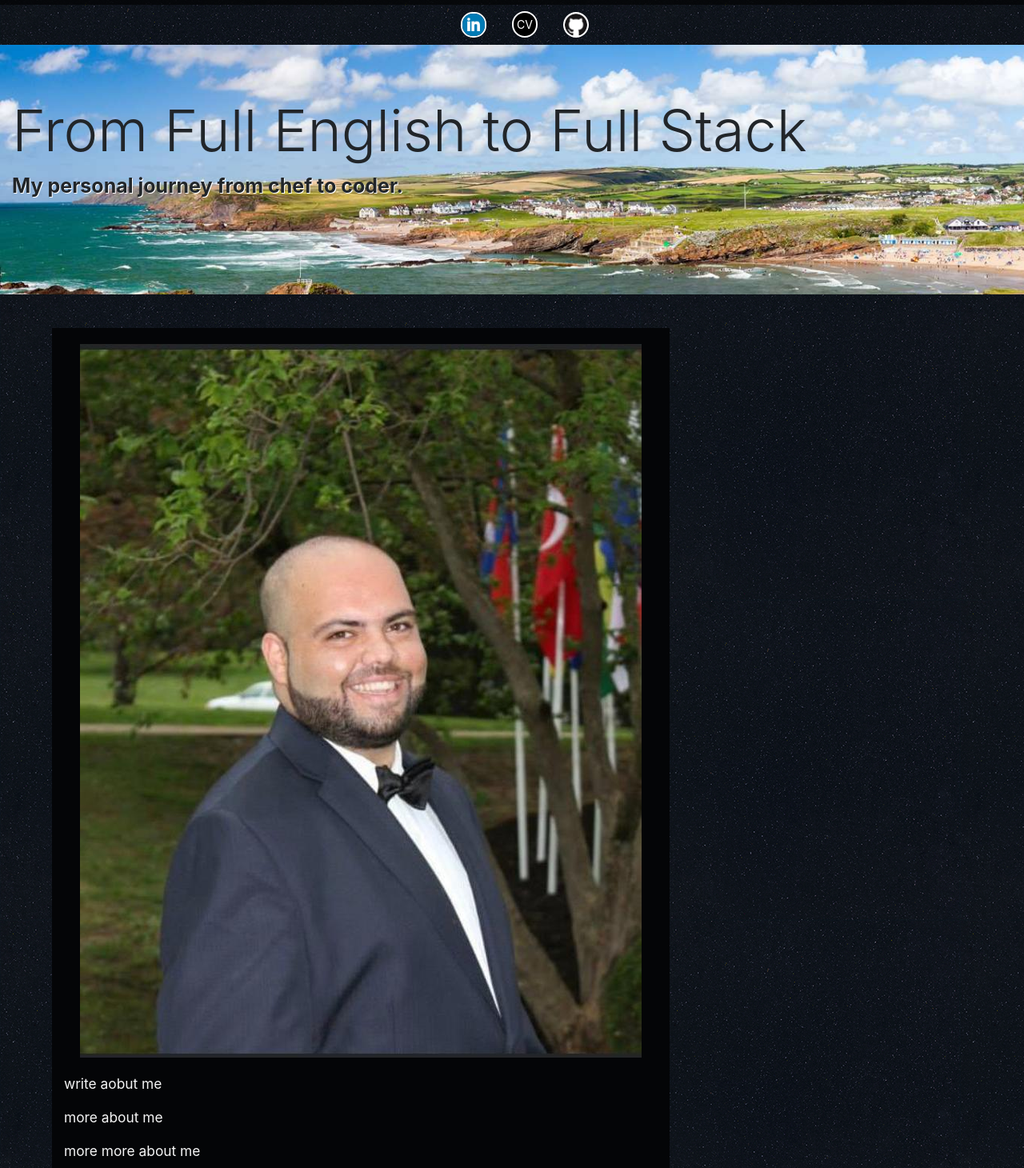
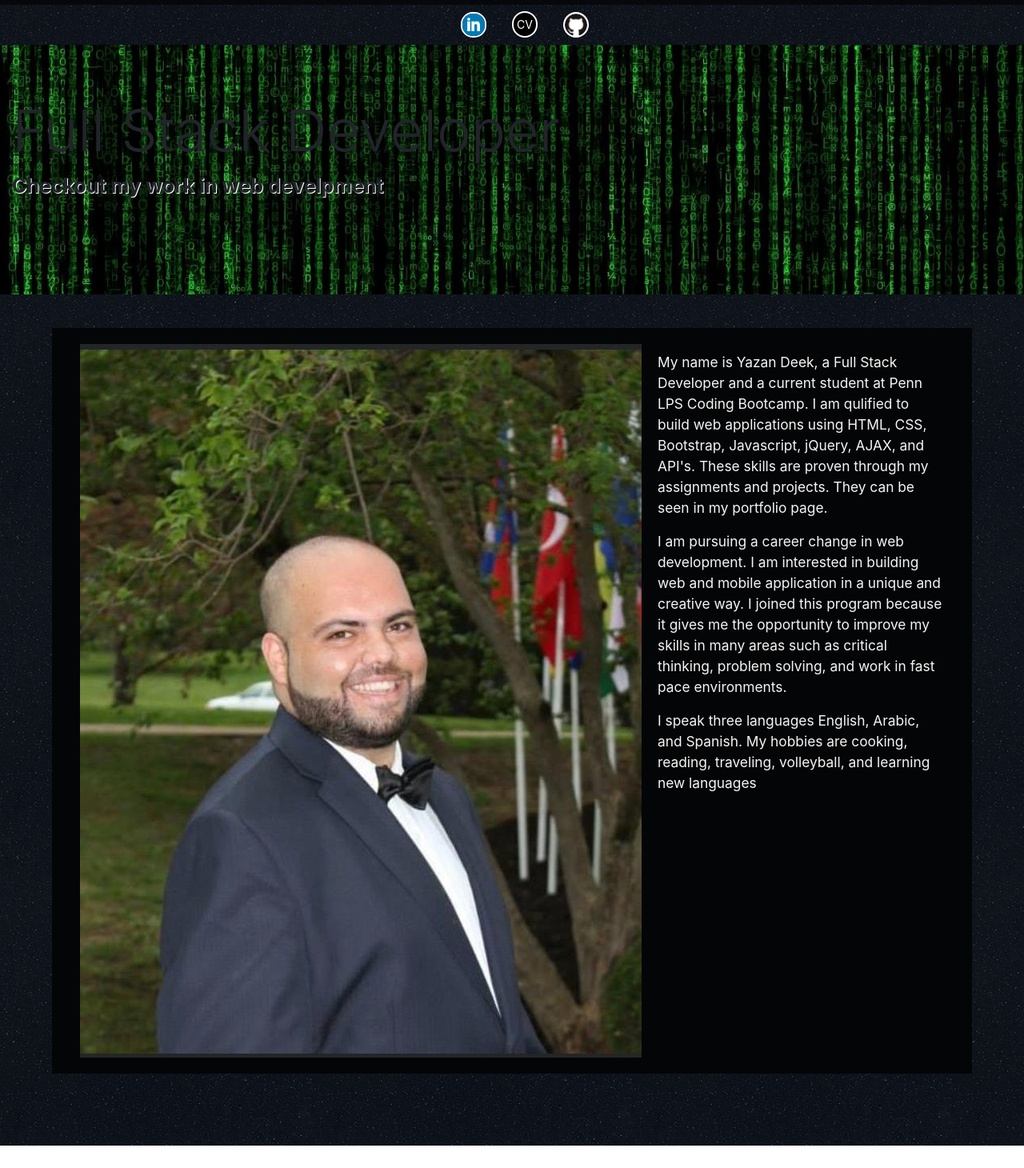
Before and after one commit to ydeek/ReactPortfolio, a React (Create React App) app: page / in a window 1280 px wide. Shown: the part 50-1510 px from the top of the page at 80% size. After the commit the page ends 1482 px from the top, so only its background shows below. Built offline with nearby package versions, Linux system fonts and the light colour scheme.

Commit message:
updated background photo

```diff
--- a/src/App.css
+++ b/src/App.css
@@ -30,7 +30,7 @@ button.mr-2.navbar-toggler {
 /* Jumbotron */
 
 .jumbotron-fluid {
-  background-image: url("./images/budebackground.jpg");
+  background-image: url("./images/coding.jpeg");
   background-repeat: no-repeat;
   background-size: 100%;
   margin-top: 50px;
--- a/src/components/about.js
+++ b/src/components/about.js
@@ -11,8 +11,8 @@ const MainSection = (props) => {
                 <div className="col-12">
                     <Jumbotron fluid>
                         <Container fluid>
-                            <h1 className="display-3">From Full English to Full Stack</h1>
-                            <p className="lead">My personal journey from chef to coder.</p>
+                            <h1 className="display-3">Full Stack Developer</h1>
+                            <p className="lead">Checkout my work in web develpment</p>
 
                             <a className="logo" href="https://github.com/ydeek91">
                                 <img src={githubLogo} alt="GitHub logo" id="github" />
@@ -34,9 +34,15 @@ const MainSection = (props) => {
                     </div>
                     <div className="col-12">
                         <div id="aboutMeText">
-                            <p>write aobut me </p>
-                            <p>more about me</p>
-                            <p>more more about me</p>
+                            <p> My name is Yazan Deek, a Full Stack Developer and a current student at Penn LPS Coding Bootcamp. I am qulified
+                            to build web applications using HTML, CSS, Bootstrap, Javascript, jQuery, AJAX, and API's. These skills are
+        proven through my assignments and projects. They can be seen in my portfolio page. </p>
+
+                            <p>I am pursuing a career change in web development. I am interested in building web and mobile application in a
+                            unique and creative way. I joined this program because it gives me the
+                            opportunity to improve my skills in many areas such as critical thinking, problem solving, and work in fast pace environments.</p>
+                            <p>I speak three languages English, Arabic, and Spanish. My hobbies are cooking, reading, traveling, volleyball,
+        and learning new languages</p>
                         </div>
                     </div>
                 </div>
```
Also changed, not shown: src/images/coding.jpeg (added).
